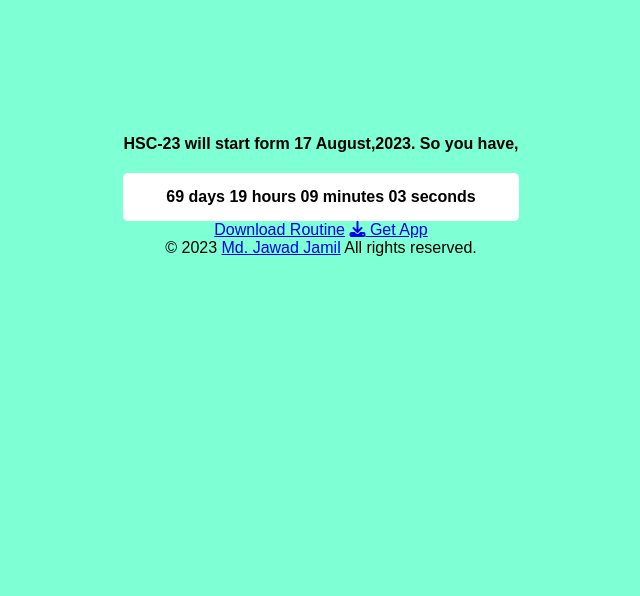
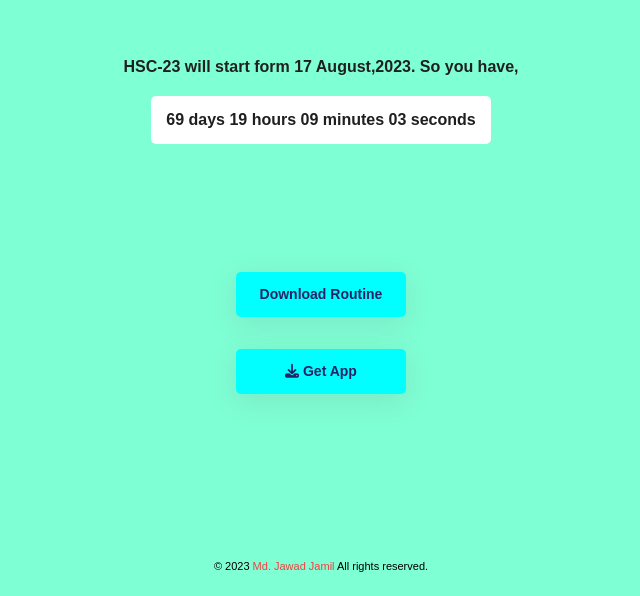
Before and after one commit to Jawad-Jamil/Left-time-for-HSC-23-candidates, a plain HTML site: page index.html in a window 1280 px wide. Shown: the part 204-800 px from the top of the page, without its empty margins (319-959 px from the left). Drawn offline with Linux system fonts and the light colour scheme.

Commit message:
Add files via upload

```diff
--- a/style/style.scss
+++ b/style/style.scss
@@ -7,28 +7,62 @@
 
 body{
     display: flex;
-    justify-content: center;
+    justify-content: space-between;
     align-items: center;
     text-align: center;
     flex-direction: column;
     height: 100vh;
     background-color: aquamarine;
+    padding-bottom: 20px;
 
     .container{
         padding: 0px 10%;
+        height: 98vh;
+        display: flex;
+        flex-direction: column;
+        justify-content: center;
+        align-items: center;
 
         h2{
             font-size: 16px;
+            color: #1f1f1f;
+
         }
 
-       p{
+       p#time{
         font-weight: 700;
         background-color: #ffffff;
+        color: #1f1f1f;
         font-size: 16px;
-        padding: 15px 10px;
+        padding: 15px;
         border-radius: 5px;
         margin-top: 20px;
        }
+
+       a{
+            text-decoration: none;
+            background-color: #01FFFF;
+            height: 45px;
+            width: 170px;
+            line-height: 45px;
+            font-size: 14px;
+            font-weight: 550;
+            color: #252365;
+            border-radius: 5px;
+            cursor: pointer;
+            box-shadow: rgb(100 100 111 / 15%) 0px 7px 29px;
+            margin-top: 4vh;
+            transform: translateY(12vh);
+       }
+    }
+
+    #copy{
+        height: 2vh;
+        font-size: 11px;
+        a{
+            text-decoration: none;
+            color: #F33F3F;
+        }
     }
 
 
```
Also changed, not shown: style/style.css, 1 other file.
